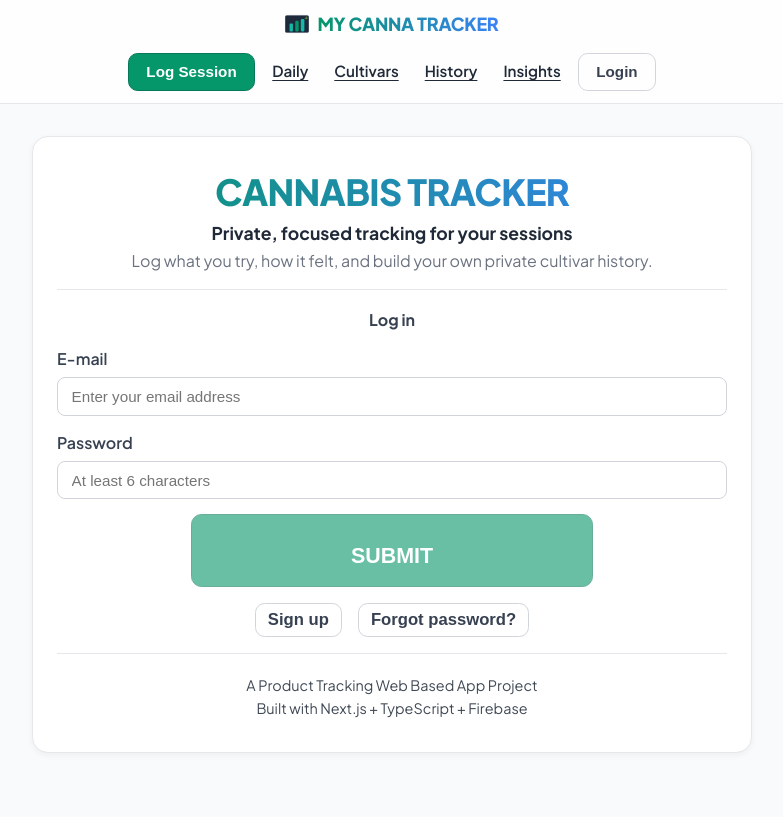
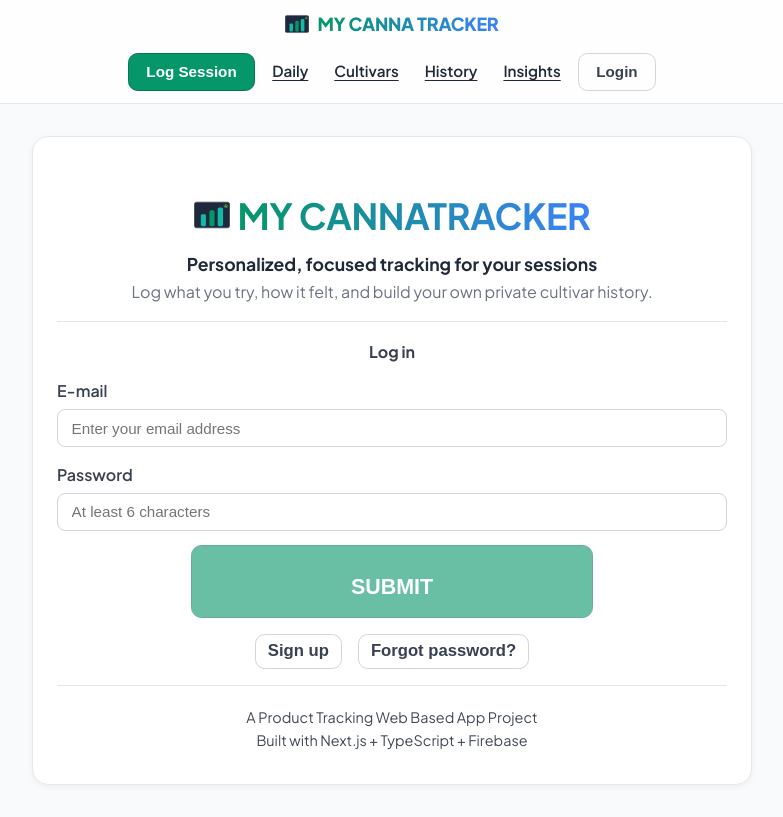
Before and after one commit to DigitalTerp/cannatrack, a Next.js app: page /login in a window 1280 px wide. Shown: the whole page, without its empty margins (248-1031 px from the left). Built offline with nearby package versions, Linux system fonts and the light colour scheme; no server answers.

Commit message:
Fixed UI on LoginClient

```diff
--- a/app/login/LoginClient.tsx
+++ b/app/login/LoginClient.tsx
@@ -1,14 +1,9 @@
 'use client';
 
+import Image from 'next/image';
 import { useEffect, useState } from 'react';
 import { useRouter } from 'next/navigation';
-import {
-  onAuthStateChanged,
-  signInWithEmailAndPassword,
-  createUserWithEmailAndPassword,
-  sendPasswordResetEmail,
-  User,
-} from 'firebase/auth';
+import { onAuthStateChanged, signInWithEmailAndPassword, createUserWithEmailAndPassword, sendPasswordResetEmail, User, } from 'firebase/auth';
 import { auth } from '@/lib/firebase';
 import styles from './login.module.css';
 
@@ -68,8 +63,14 @@ export default function LoginClient({ nextPath = '/tracker' }: { nextPath?: stri
   return (
     <div className="container">
       <div className={styles.loginContainer}>
-        <h1 className={styles.textGradient}>CANNABIS TRACKER</h1>
-        <h2 className={styles.subtitle}>Private, focused tracking for your sessions</h2>
+        <h1 className={styles.brandTitle}>
+          <span style={{ display: 'inline-flex', alignItems: 'center', gap: '0.5rem' }}>
+            <Image src="/My%20Canna%20Tracker.svg" alt="My Canna Tracker logo" width={36} height={36} priority/>
+            <span className="brand-gradient">MY CANNATRACKER</span>
+          </span>
+        </h1>
+
+        <h2 className={styles.subtitle}>Personalized, focused tracking for your sessions</h2>
         <p className={styles.tagline}>
           Log what you try, how it felt, and build your own private cultivar history.
         </p>
@@ -114,11 +115,7 @@ export default function LoginClient({ nextPath = '/tracker' }: { nextPath?: stri
         </button>
 
         <div className={styles.secondaryBtnsContainer}>
-          <button
-            onClick={() => setIsRegister((v) => !v)}
-            className={styles.cardButtonSecondary}
-            type="button"
-          >
+          <button onClick={() => setIsRegister((v) => !v)} className={styles.cardButtonSecondary} type="button">
             <small>{isRegister ? 'Log in' : 'Sign up'}</small>
           </button>
           <button onClick={handleResetPassword} className={styles.cardButtonSecondary} type="button">
@@ -129,7 +126,10 @@ export default function LoginClient({ nextPath = '/tracker' }: { nextPath?: stri
         <div className={styles.fullLine} />
 
         <footer className={styles.footer}>
-          <span>A Product Tracking Web Based App Project<br />Built with Next.js + TypeScript + Firebase</span>
+          <span>
+            A Product Tracking Web Based App Project<br />
+            Built with Next.js + TypeScript + Firebase
+          </span>
         </footer>
       </div>
     </div>
```
